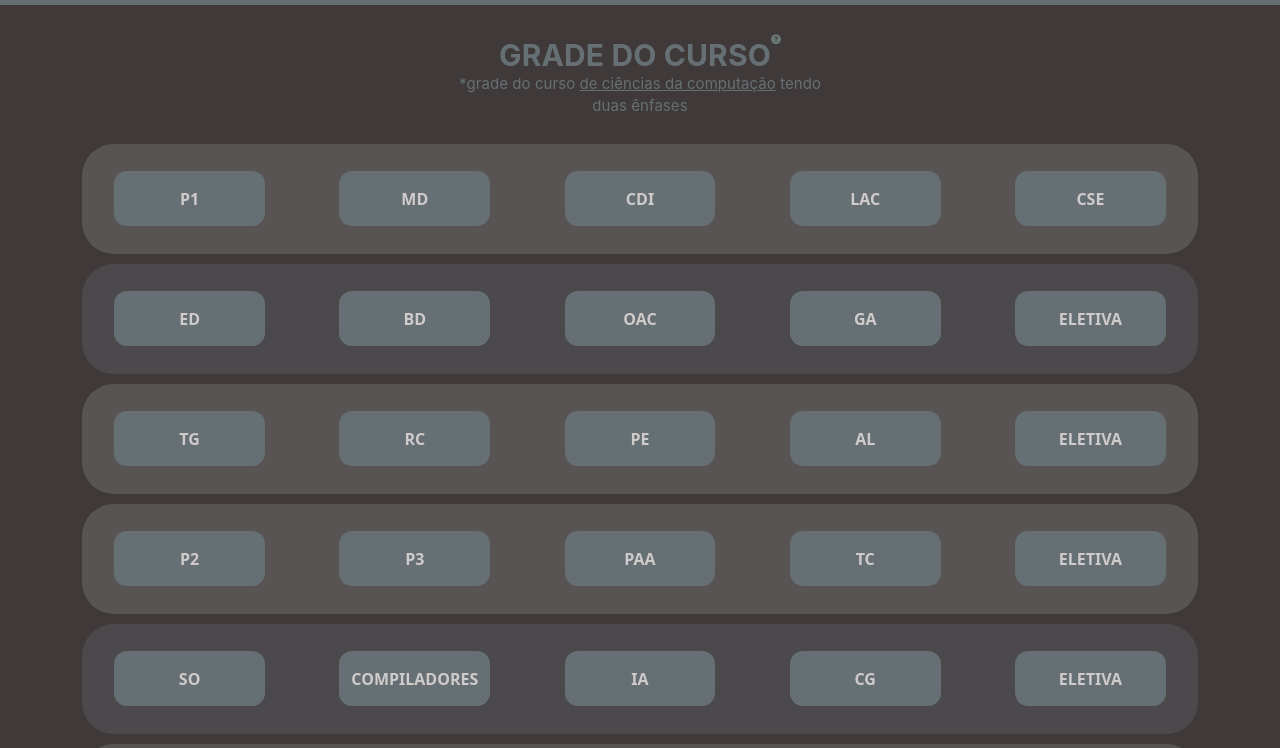
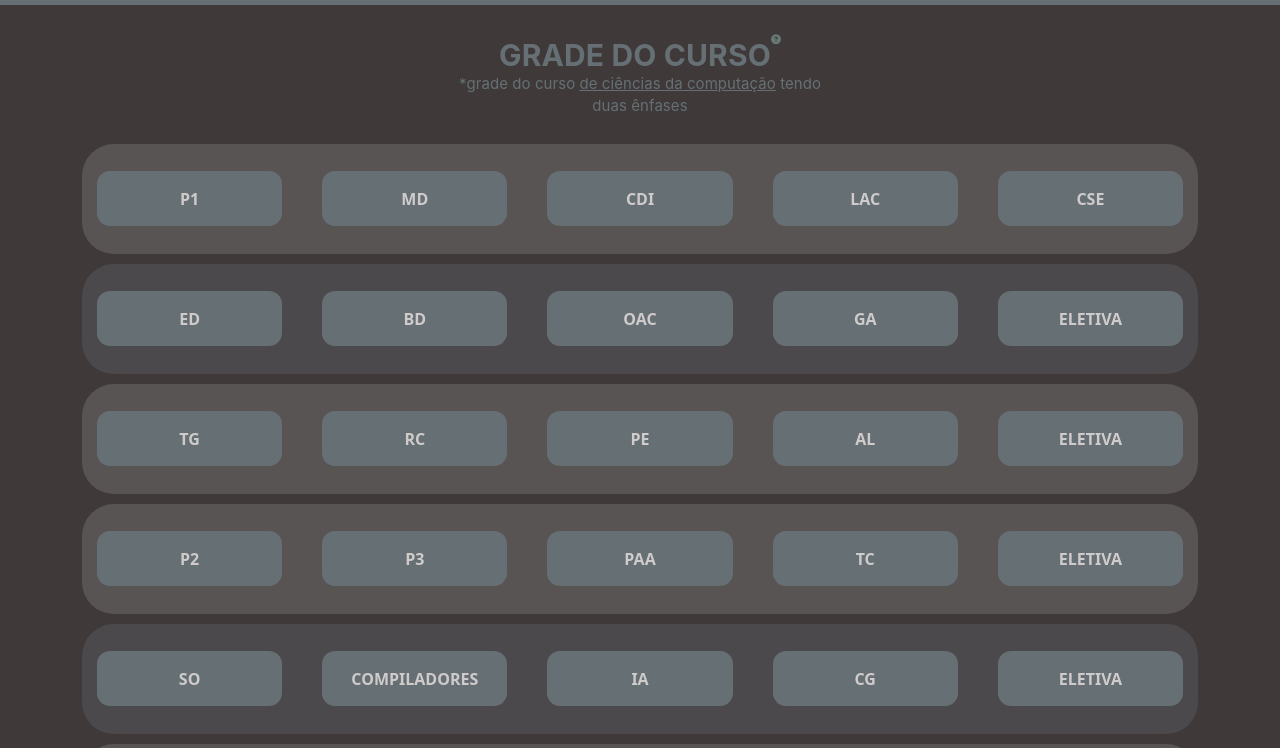
Before and after one commit to EneasDavid/guiaDoMochileiroDoIC, a plain HTML site: page gradeCurso.html in a window 1280 px wide. Shown: the part 51-799 px from the top of the page. Drawn offline with nearby package versions, Linux system fonts and the light colour scheme.

Commit message:
correção do alinhamento do front da grade

```diff
--- a/style/style.css
+++ b/style/style.css
@@ -151,10 +151,12 @@ footer {
 }
 
 .divPeriodo {
-    display: grid;
-    grid-template-columns: repeat(auto-fill, minmax(17%, 1fr));
+    /*display: grid;
+    grid-template-columns: repeat(auto-fill, minmax(17%, 1fr));*/
     /* Permite de 1 a 5 elementos, com tamanho mínimo de 20% */
     grid-gap: 10px;
+
+    display: flex;
     align-items: center;
     justify-items: center;
     width: 100%;
@@ -162,6 +164,7 @@ footer {
     border-radius: 32px;
     margin-bottom: 10px;
 }
+
 
 .divPeriodo:only-child {
     justify-content: center;
@@ -180,9 +183,11 @@ footer {
 }
 
 .materia {
+    flex: 1 1 60%;
+    margin: 0 15px;
     background: #666f74;
     border-radius: 13px;
-    width: 70%;
+    /*width: 5vw;*/
     height: 50%;
 }
 
```
